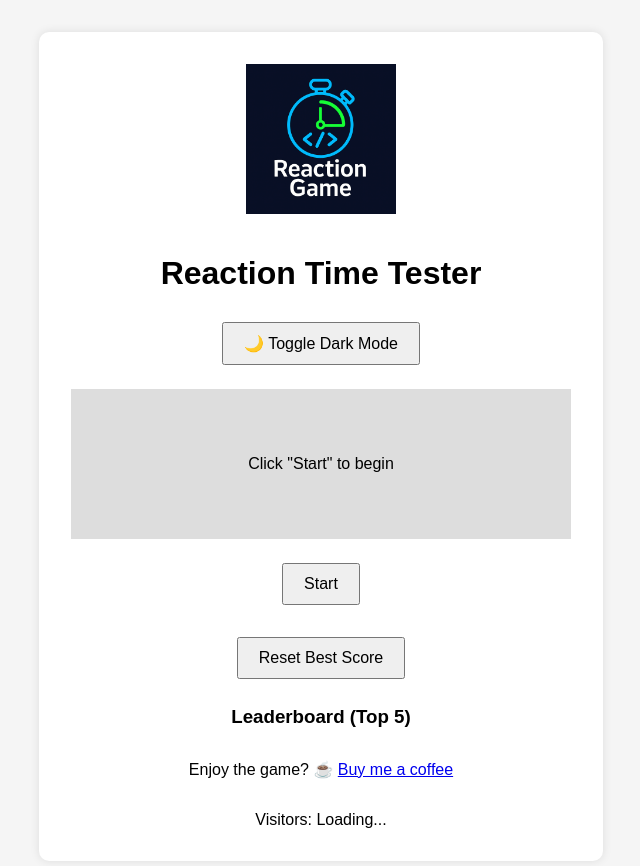
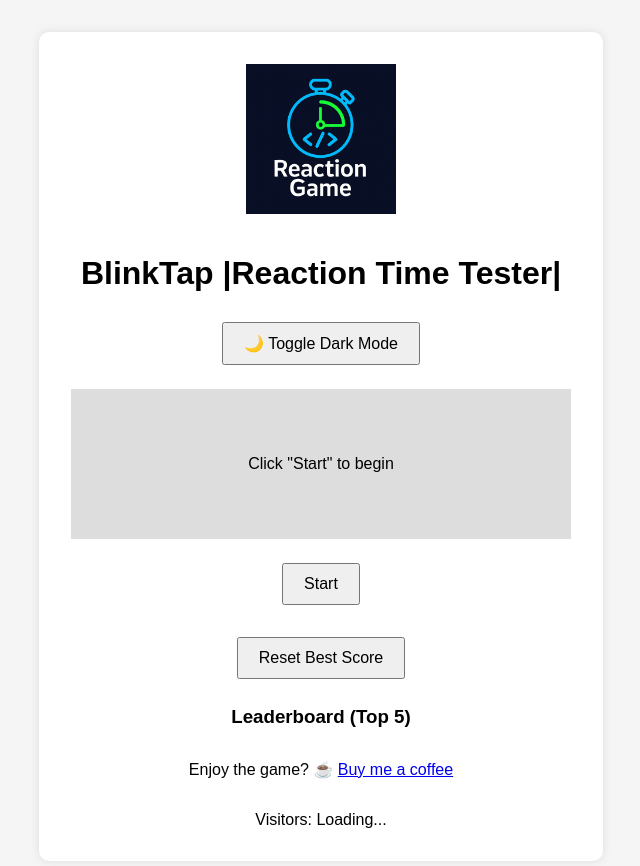
Before and after one commit to Supreeths90/Blinktap, a plain HTML site: page index.html in a window 1280 px wide. Shown: the whole page, without its empty margins (319-959 px from the left). Drawn offline with Linux system fonts and the light colour scheme; no server answers.

Commit message:
Update index.html

```diff
--- a/index.html
+++ b/index.html
@@ -3,13 +3,13 @@
 <head>
   <meta charset="UTF-8" />
   <meta name="viewport" content="width=device-width, initial-scale=1.0"/>
-  <title>Reaction Time Tester</title>
+  <title>BlinkTap</title>
   <link rel="stylesheet" href="style.css" />
 </head>
 <body>
   <div class="container">
     <img src="logo.png" alt="Game Logo" class="logo" />
-    <h1>Reaction Time Tester</h1>
+    <h1>BlinkTap |Reaction Time Tester|</h1>
     <button id="dark-mode-toggle">🌙 Toggle Dark Mode</button>
     <div id="game-area">
       <p id="message">Click "Start" to begin</p>
```
